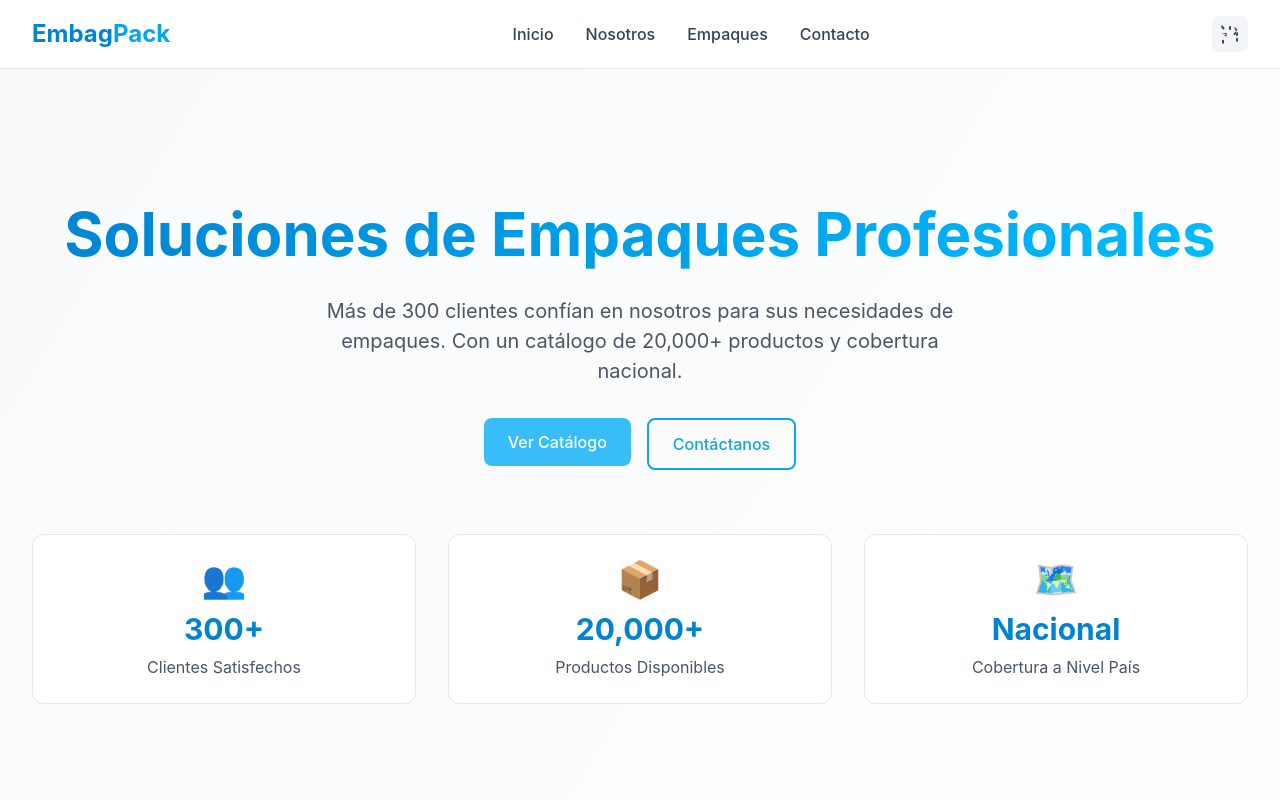
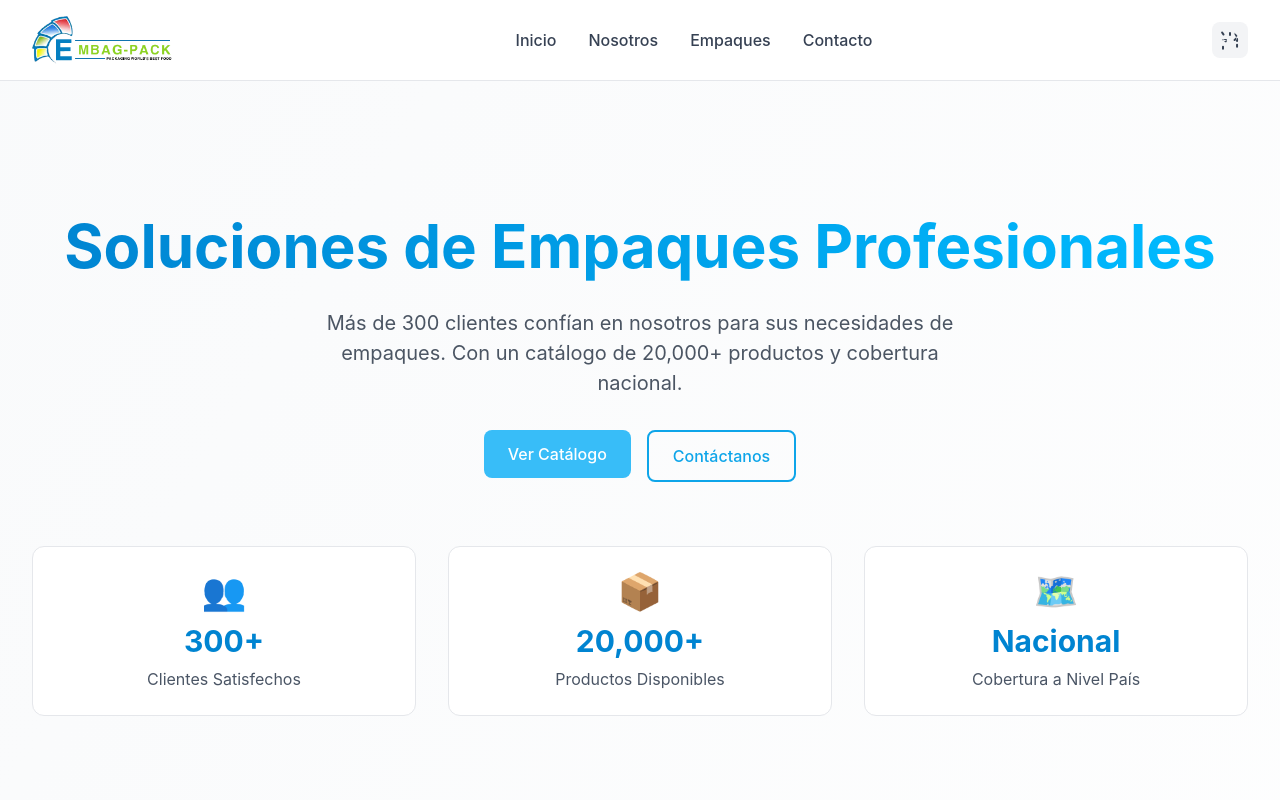
Before and after one commit to AxelDanielMR/Embag-pack, a Next.js app: page / in a window 1280 px wide. Shown: the top 800 px of the page. Built offline with nearby package versions, Linux system fonts and the light colour scheme.

Commit message:
imagen header

```diff
--- a/app/components/Header.jsx
+++ b/app/components/Header.jsx
@@ -1,6 +1,7 @@
 'use client';
 
 import Link from 'next/link';
+import Image from 'next/image';
 import { useTheme } from '../context/ThemeContext';
 import { useState } from 'react';
 import { motion } from 'framer-motion';
@@ -21,12 +22,17 @@ export default function Header() {
       <nav className="max-w-7xl mx-auto px-4 sm:px-6 lg:px-8 py-4">
         <div className="flex justify-between items-center">
           {/* Logo */}
-          <Link href="/" className="flex items-center">
-            <motion.div
-              whileHover={{ scale: 1.05 }}
-              className={`text-2xl font-bold ${isDark ? 'text-sky-400' : 'text-sky-600'}`}
-            >
-              Embag<span className={isDark ? 'text-sky-300' : 'text-sky-500'}>Pack</span>
+          {/* Logo: large image on the left */}
+          <Link href="/" aria-label="Inicio">
+            <motion.div whileHover={{ scale: 1.02 }} className="flex items-center">
+              <Image
+                src="/images/embag-pack.png"
+                alt="Embag Pack"
+                width={144}
+                height={144}
+                priority
+                style={{ objectFit: 'contain' }}
+              />
             </motion.div>
           </Link>
 
```
Also changed, not shown: app/public/images/embag-pack.png (added), public/images/embag-pack.png (added).
